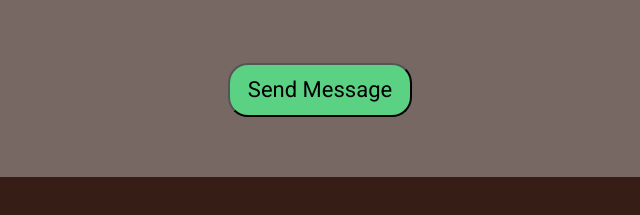
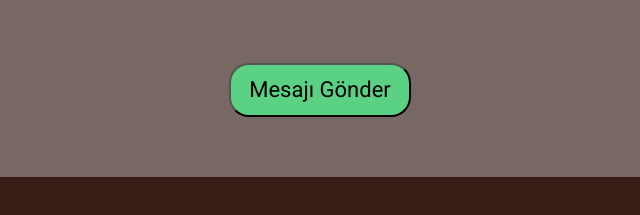
Before and after one commit to sheriifs/WebOdev, a plain HTML site: page form.html in a window 1280 px wide. Shown: the part 875-1090 px from the top of the page, 320-960 px from the left. Drawn offline with nearby package versions, Linux system fonts and the light colour scheme.

Commit message:
Update form.html

```diff
--- a/form.html
+++ b/form.html
@@ -173,7 +173,7 @@
         <input type ="text" name="last" placeholder="Soyad" autocomplete="off" required>
         <input type ="email" name="email" placeholder="Email Adresi" autocomplete="off" required><br><br>
         <textarea rows="3" cols="70" name="message" placeholder="Mesajınız" autocomplete="off" required></textarea><br><br>
-        <button type ="submit" >Send Message</button><br><br>
+        <button type ="submit" >Mesajı Gönder</button><br><br>
     </form>
             </div>
         </section>
```
